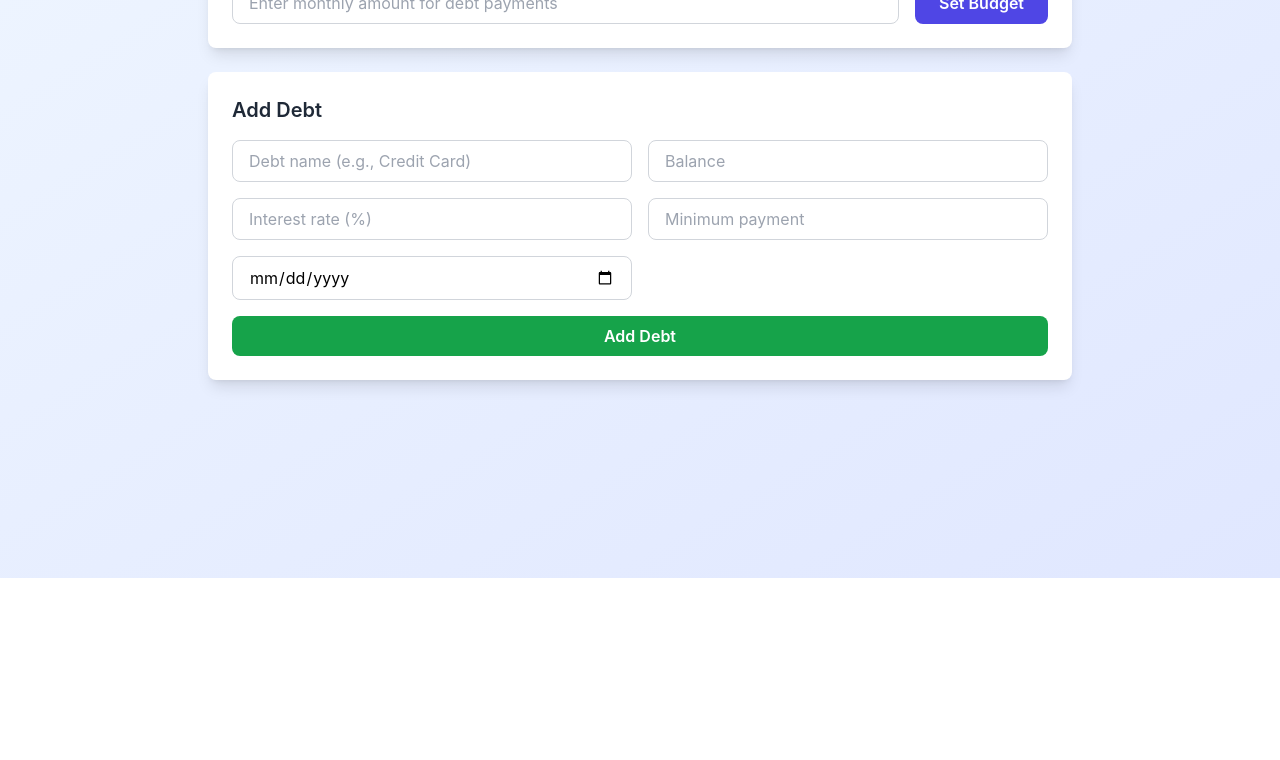
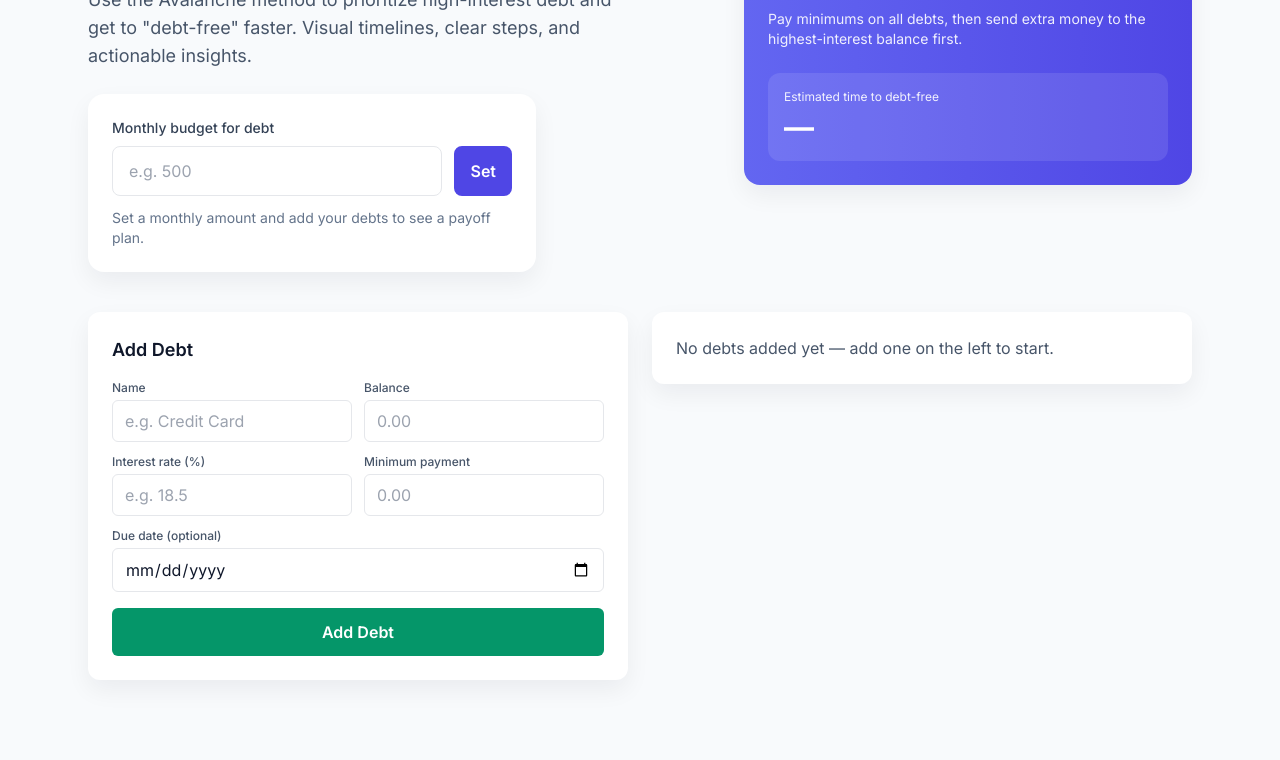
Before and after one commit to shannatobf/DebtGo, a website built with Vite: page index.html in a window 1280 px wide. Shown: the part 222-982 px from the top of the page. Before the commit the page ends 800 px from the top, so only its background shows below. Built offline with nearby package versions, Linux system fonts and the light colour scheme.

Commit message:
feat(ui): modernize landing UI, add Inter font and meta tags

```diff
--- a/index.html
+++ b/index.html
@@ -4,6 +4,15 @@
     <meta charset="UTF-8" />
     <link rel="icon" type="image/svg+xml" href="/vite.svg" />
     <meta name="viewport" content="width=device-width, initial-scale=1.0" />
+    <meta name="description" content="DebtGo — Fast, clear debt payoff plans using Avalanche strategy. Visualize payoff timelines and reduce interest." />
+    <meta property="og:title" content="DebtGo — Debt payoff calculator" />
+    <meta property="og:description" content="Calculate how long it'll take to get debt-free using the avalanche method. Compare payoff order, interest paid, and timelines." />
+    <meta property="og:type" content="website" />
+    <meta name="theme-color" content="#4f46e5" />
+    <!-- Fonts & preconnect -->
+    <link rel="preconnect" href="https://fonts.googleapis.com">
+    <link rel="preconnect" href="https://fonts.gstatic.com" crossorigin>
+    <link href="https://fonts.googleapis.com/css2?family=Inter:wght@300;400;500;600;700;800&display=swap" rel="stylesheet">
     <title>DebtGo</title>
   </head>
   <body>
--- a/src/main.js
+++ b/src/main.js
@@ -7,98 +7,94 @@ function render() {
   const app = document.querySelector('#app')
 
   app.innerHTML = `
-    <div class="min-h-screen bg-gradient-to-br from-blue-50 to-indigo-100 py-8">
-      <div class="container mx-auto px-4 max-w-4xl">
-        <h1 class="text-4xl font-bold text-gray-900 mb-2 text-center">DebtGo</h1>
-        <p class="text-gray-600 text-center mb-8">Simple debt payoff calculator</p>
+    <div class="min-h-screen py-12">
+      <div class="max-w-6xl mx-auto px-6">
+        <!-- HERO -->
+        <div class="grid gap-8 lg:grid-cols-2 items-center">
+          <div>
+            <h1 class="text-4xl lg:text-5xl font-extrabold text-slate-900 leading-tight mb-4">DebtGo — Clear payoff plans, less interest</h1>
+            <p class="text-slate-600 mb-6 text-lg">Use the Avalanche method to prioritize high-interest debt and get to "debt-free" faster. Visual timelines, clear steps, and actionable insights.</p>
 
-        <!-- Budget Input -->
-        <div class="bg-white rounded-lg shadow-lg p-6 mb-6">
-          <h2 class="text-xl font-semibold text-gray-800 mb-4">Monthly Budget for Debt</h2>
-          <div class="flex gap-4">
-            <input
-              type="number"
-              id="budget-input"
-              placeholder="Enter monthly amount for debt payments"
-              value="${budget || ''}"
-              class="flex-1 px-4 py-2 border border-gray-300 rounded-lg focus:ring-2 focus:ring-indigo-500 focus:border-transparent"
-            />
-            <button id="set-budget" class="bg-indigo-600 hover:bg-indigo-700 text-white px-6 py-2 rounded-lg font-semibold">
-              Set Budget
-            </button>
+            <div class="bg-white dg-shadow rounded-2xl p-6 w-full max-w-md">
+              <label for="budget-input" class="block text-sm font-medium text-slate-700 mb-2">Monthly budget for debt</label>
+              <div class="flex gap-3">
+                <input id="budget-input" type="number" inputmode="numeric" aria-label="Monthly budget" value="${budget || ''}" placeholder="e.g. 500" class="w-full px-4 py-3 border rounded-lg focus:outline-none focus:ring-2 focus:ring-indigo-400" />
+                <button id="set-budget" class="inline-flex items-center px-4 py-3 bg-indigo-600 text-white rounded-lg font-semibold dg-transition hover:bg-indigo-700">Set</button>
               </div>
-          ${budget > 0 ? `<p class="text-green-600 mt-2">Budget: $${budget.toFixed(2)}/month</p>` : ''}
+              ${budget > 0 ? `<p class="text-sm text-green-600 mt-3">Budget set to <strong>$${budget.toFixed(2)}/month</strong></p>` : `<p class="text-sm text-slate-500 mt-3">Set a monthly amount and add your debts to see a payoff plan.</p>`}
+            </div>
           </div>
 
-
-        <!-- Add Debt -->
-        <div class="bg-white rounded-lg shadow-lg p-6 mb-6">
-          <h2 class="text-xl font-semibold text-gray-800 mb-4">Add Debt</h2>
-          <div class="grid md:grid-cols-2 gap-4 mb-4">
-            <input
-              type="text"
-              id="debt-name"
-              placeholder="Debt name (e.g., Credit Card)"
-              class="px-4 py-2 border border-gray-300 rounded-lg focus:ring-2 focus:ring-indigo-500 focus:border-transparent"
-            />
-            <input
-              type="number"
-              id="debt-balance"
-              placeholder="Balance"
-              class="px-4 py-2 border border-gray-300 rounded-lg focus:ring-2 focus:ring-indigo-500 focus:border-transparent"
-            />
-            <input
-              type="number"
-              id="debt-rate"
-              placeholder="Interest rate (%)"
-              step="0.01"
-              class="px-4 py-2 border border-gray-300 rounded-lg focus:ring-2 focus:ring-indigo-500 focus:border-transparent"
-            />
-            <input
-              type="number"
-              id="debt-minimum"
-              placeholder="Minimum payment"
-              class="px-4 py-2 border border-gray-300 rounded-lg focus:ring-2 focus:ring-indigo-500 focus:border-transparent"
-            />
-            <input
-              type="date"
-              id="debt-duedate"
-              placeholder="Due date (optional)"
-              class="px-4 py-2 border border-gray-300 rounded-lg focus:ring-2 focus:ring-indigo-500 focus:border-transparent"
-            />
+          <div class="flex justify-center lg:justify-end">
+            <div class="w-full max-w-md">
+              <div class="rounded-2xl overflow-hidden dg-shadow dg-accent-bg text-white p-6">
+                <div class="text-sm opacity-90">DebtGo Snapshot</div>
+                <h3 class="text-2xl font-semibold mt-2">Payoff faster with Avalanche</h3>
+                <p class="mt-3 text-sm opacity-90">Pay minimums on all debts, then send extra money to the highest-interest balance first.</p>
+                <div class="mt-6 bg-white bg-opacity-10 rounded-xl p-4">
+                  <div class="text-xs opacity-90">Estimated time to debt-free</div>
+                  <div class="text-3xl font-bold mt-1">—</div>
                 </div>
-          <button id="add-debt" class="bg-green-600 hover:bg-green-700 text-white px-6 py-2 rounded-lg font-semibold w-full">
-            Add Debt
-          </button>
+              </div>
+            </div>
+          </div>
         </div>
 
-        <!-- Debts List -->
+        <!-- MAIN CONTROLS -->
+        <div class="grid mt-10 gap-6 lg:grid-cols-2">
+          <div class="bg-white rounded-xl p-6 dg-shadow">
+            <h2 class="text-lg font-semibold mb-4">Add Debt</h2>
+            <div class="grid grid-cols-1 sm:grid-cols-2 gap-3">
+              <div>
+                <label for="debt-name" class="block text-xs font-medium text-slate-600 mb-1">Name</label>
+                <input id="debt-name" type="text" placeholder="e.g. Credit Card" class="w-full px-3 py-2 border rounded-md focus:ring-2 focus:ring-indigo-300" />
+              </div>
+              <div>
+                <label for="debt-balance" class="block text-xs font-medium text-slate-600 mb-1">Balance</label>
+                <input id="debt-balance" type="number" placeholder="0.00" class="w-full px-3 py-2 border rounded-md focus:ring-2 focus:ring-indigo-300" />
+              </div>
+              <div>
+                <label for="debt-rate" class="block text-xs font-medium text-slate-600 mb-1">Interest rate (%)</label>
+                <input id="debt-rate" type="number" step="0.01" placeholder="e.g. 18.5" class="w-full px-3 py-2 border rounded-md focus:ring-2 focus:ring-indigo-300" />
+              </div>
+              <div>
+                <label for="debt-minimum" class="block text-xs font-medium text-slate-600 mb-1">Minimum payment</label>
+                <input id="debt-minimum" type="number" placeholder="0.00" class="w-full px-3 py-2 border rounded-md focus:ring-2 focus:ring-indigo-300" />
+              </div>
+              <div class="sm:col-span-2">
+                <label for="debt-duedate" class="block text-xs font-medium text-slate-600 mb-1">Due date (optional)</label>
+                <input id="debt-duedate" type="date" class="w-full px-3 py-2 border rounded-md focus:ring-2 focus:ring-indigo-300" />
+              </div>
+            </div>
+            <button id="add-debt" class="mt-4 w-full inline-flex justify-center items-center px-4 py-3 bg-emerald-600 text-white rounded-md font-semibold dg-transition hover:bg-emerald-700">Add Debt</button>
+          </div>
+
+          <div>
             ${debts.length > 0 ? `
-          <div class="bg-white rounded-lg shadow-lg p-6 mb-6">
-            <h2 class="text-xl font-semibold text-gray-800 mb-4">Your Debts</h2>
+              <div class="bg-white rounded-xl p-6 dg-shadow">
+                <h2 class="text-lg font-semibold mb-3">Your Debts</h2>
                 <div class="space-y-3">
                   ${debts.map((debt, index) => `
-                <div class="flex justify-between items-center p-4 bg-gray-50 rounded-lg">
-                  <div class="flex-1">
-                    <h3 class="font-semibold text-gray-800">${debt.name}</h3>
-                    <p class="text-sm text-gray-600">
-                      Balance: $${debt.balance.toFixed(2)} |
-                      Rate: ${debt.rate}% |
-                      Min: $${debt.minimum.toFixed(2)} |
-                      Due: ${debt.duedate ? debt.duedate : 'N/A'}
-                    </p>
+                    <div class="flex items-center justify-between p-3 border rounded-md">
+                      <div>
+                        <div class="font-semibold text-slate-800">${debt.name}</div>
+                        <div class="text-sm text-slate-500">Balance $${debt.balance.toFixed(2)} • ${debt.rate}% • Min $${debt.minimum.toFixed(2)}</div>
                       </div>
-                  <button onclick="removeDebt(${index})" class="text-red-600 hover:text-red-700 px-3 py-1">
-                    Remove
-                  </button>
+                      <div class="flex items-center gap-3">
+                        <button onclick="removeDebt(${index})" class="text-red-600 hover:text-red-700">Remove</button>
+                      </div>
                     </div>
                   `).join('')}
                 </div>
               </div>
-        ` : ''}
+            ` : `
+              <div class="bg-white rounded-xl p-6 dg-shadow text-slate-600">No debts added yet — add one on the left to start.</div>
+            `}
+          </div>
+        </div>
 
         <!-- Results -->
-        <div id="results"></div>
+        <div id="results" class="mt-8"></div>
       </div>
     </div>
   `
--- a/src/style.css
+++ b/src/style.css
@@ -4,9 +4,20 @@
 
 body {
   margin: 0;
-  font-family: -apple-system, BlinkMacSystemFont, 'Segoe UI', 'Roboto', 'Oxygen',
+  font-family: 'Inter', -apple-system, BlinkMacSystemFont, 'Segoe UI', 'Roboto', 'Oxygen',
     'Ubuntu', 'Cantarell', 'Fira Sans', 'Droid Sans', 'Helvetica Neue',
     sans-serif;
   -webkit-font-smoothing: antialiased;
   -moz-osx-font-smoothing: grayscale;
+  background-color: #f8fafc;
+  color: #0f172a;
 }
+
+/* Small helpers for visual polish */
+.dg-shadow { box-shadow: 0 10px 25px rgba(15,23,42,0.06); }
+.dg-accent { color: #4f46e5; }
+.dg-accent-bg { background: linear-gradient(90deg,#6366f1 0%,#4f46e5 100%); }
+.dg-transition { transition: all 180ms cubic-bezier(.2,.8,.2,1); }
+
+.dg-progress { height: 10px; background: #eef2ff; border-radius: 999px; overflow: hidden; }
+.dg-progress > .bar { height: 100%; background: linear-gradient(90deg,#60a5fa,#4f46e5); border-radius: 999px; transition: width 420ms ease; }
```
Lines whose indentation alone changed are shown as unchanged.
